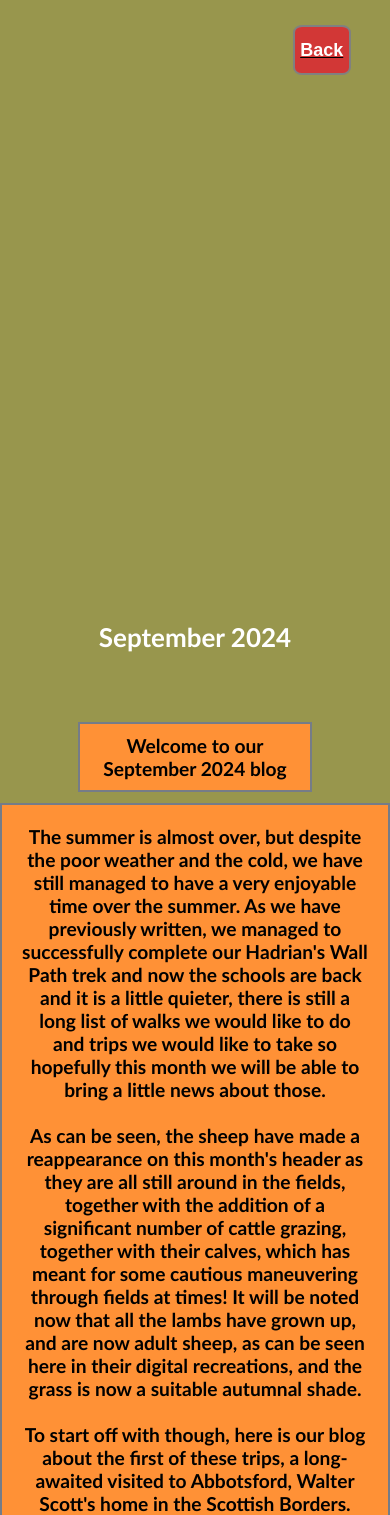
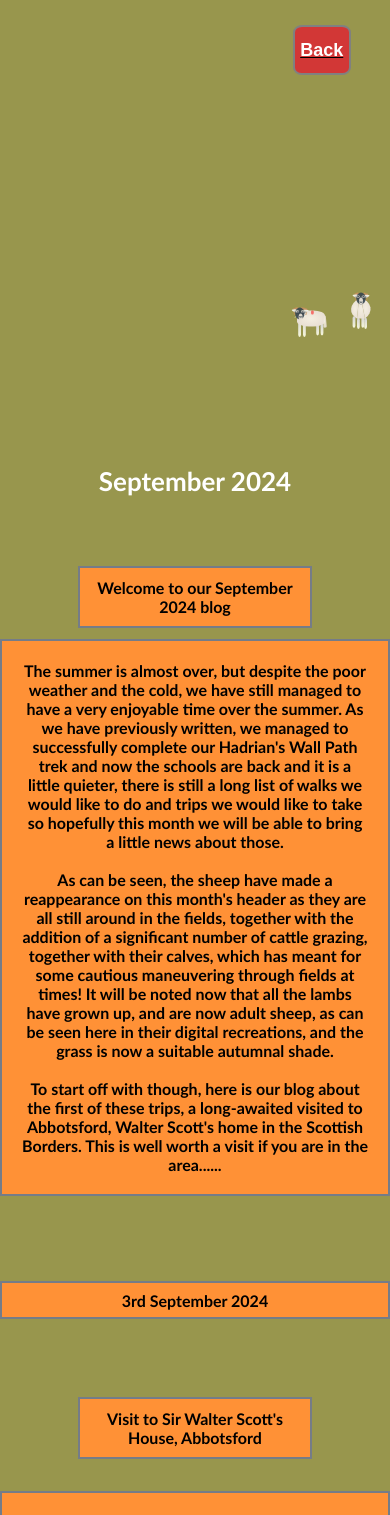
Before and after one commit to JillThomas799/thomasfamilyblog-2024-2025git, a React (Create React App) app: page /september2024 in a window 390 px wide. Shown: the top 1515 px of the page. Built offline with nearby package versions, Linux system fonts and the light colour scheme.

Commit message:
Resizing of font-size and sheep screen size , 401

```diff
--- a/src/September2024.css
+++ b/src/September2024.css
@@ -542,13 +542,29 @@
     display:flex;
     flex-direction: column;
     background-color:#f2e3d6 ;
-    padding-bottom: 15%;
+    padding-bottom: 5%;
     padding-top: 5%;
     margin-top:2%;
     }
 
     .CowsAndSheep{
-      margin-bottom: 40%;
-    }
+       transform:scale(0.4)    ;
+       -webkit-transform:scale(0.4)    ;
+       -moz-transform:scale(0.4)    ;
+       -ms-transform:scale(0.4)    ;
+       -o-transform:scale(0.4)    ;
+}
+
+.dateSeptember{
+  font-size:1.0rem;
+}
+
+.newsheaderSeptember, .headTitlesSeptember, .titlesSeptember, .newsSeptember, .SeptemberDailyNarrative{
+  font-size:1.0rem;
+}
+
+li{
+  font-size:1.0rem;
+}
 
     }
```
